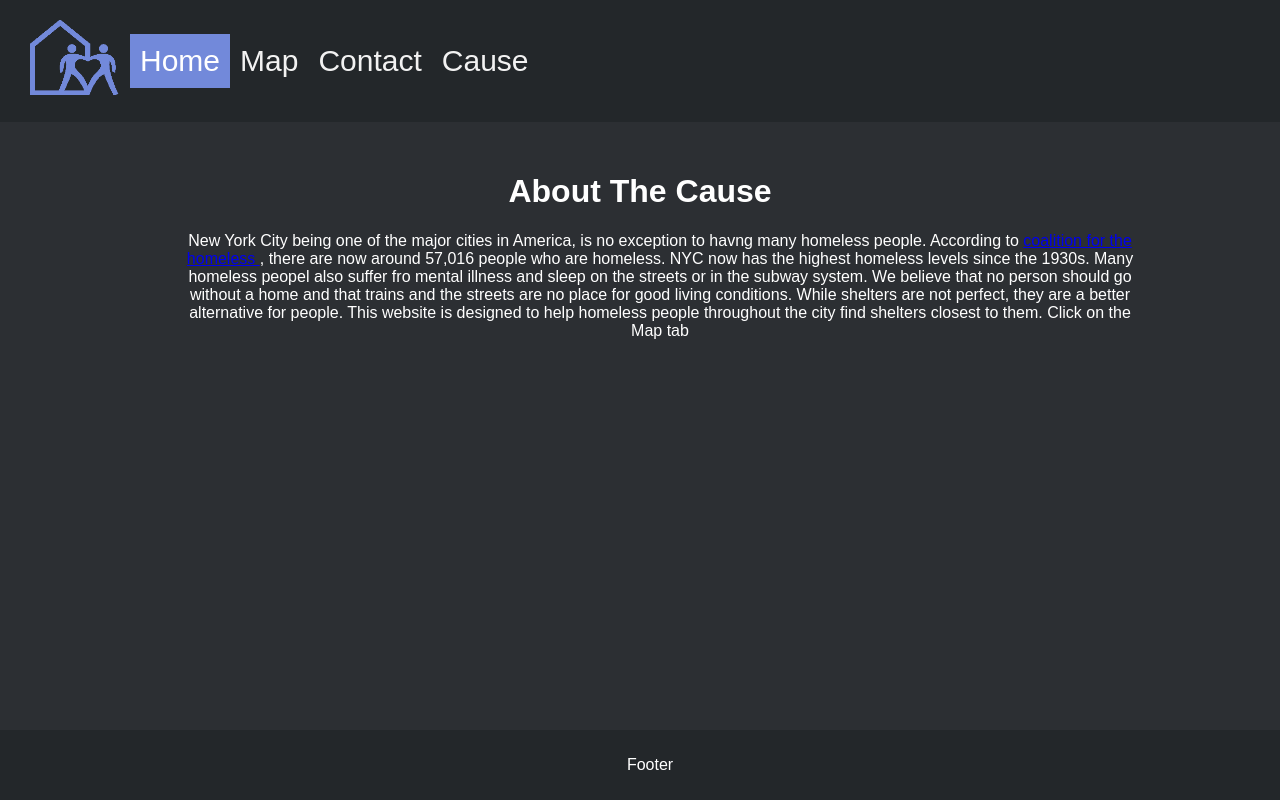
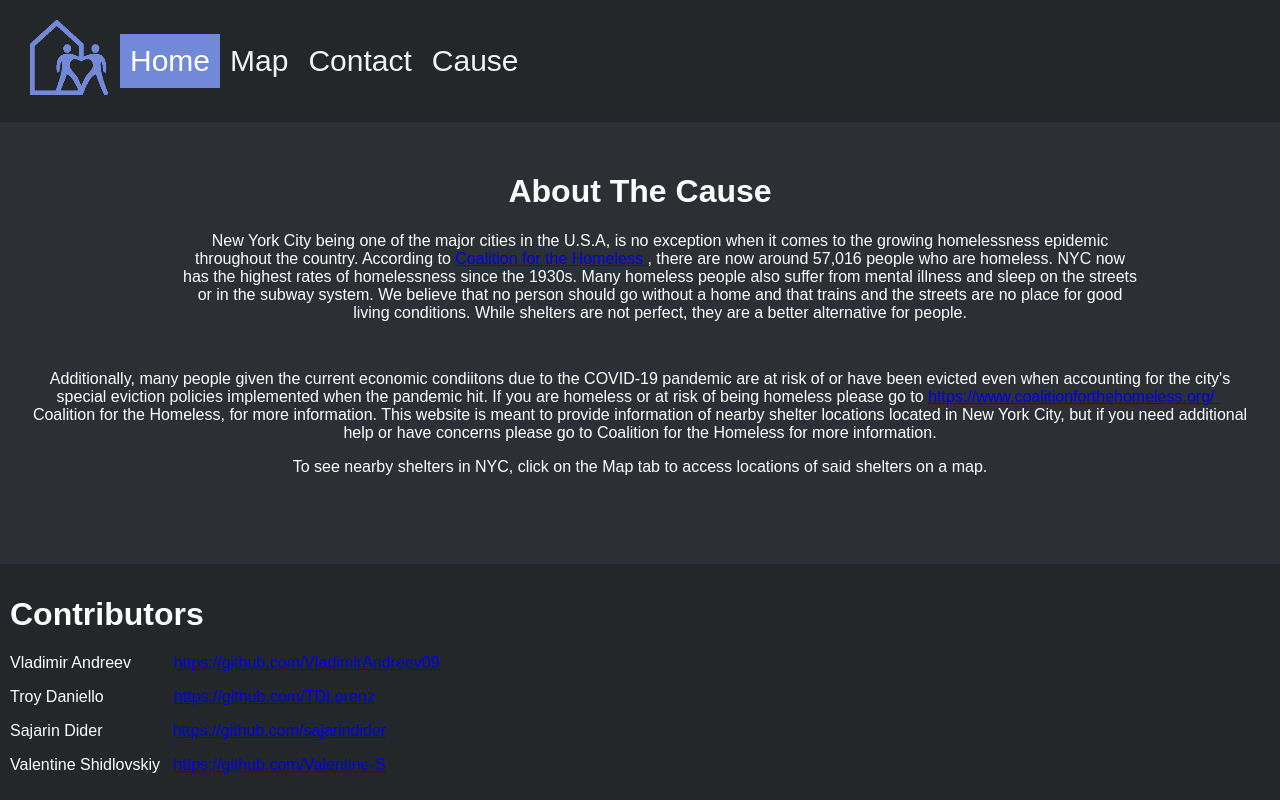
Before and after one commit to Valentine-S/HelpTheHomeless, a plain HTML site: page cause.html in a window 1280 px wide. Drawn offline with Linux system fonts and the light colour scheme.

Commit message:
Modified footer by adding contributor info on Cause page, also added more text to cause page.

```diff
--- a/cause.html
+++ b/cause.html
@@ -18,35 +18,56 @@
     <div class = "homepage">
       <h1>About The Cause</h1>
 
-      <p class = "homepage" style = "margin-left: 2.5em; padding: 0 7em 2em; border-width: 2px">
-        New York City being one of the major cities in America, is no exception
-        to havng many homeless people. According to
+      <p class = "cause">
+        New York City being one of the major cities in the U.S.A, is no exception when it comes
+        to the growing homelessness epidemic throughout the country. According to
         <a href ="https://www.coalitionforthehomeless.org/basic-facts-about-homelessness-new-york-city/">
-          coalition for the homeless
+          Coalition for the Homeless
         </a>
         , there are now around 57,016 people who are homeless. NYC now has the highest
-        homeless levels since the 1930s. Many homeless peopel also suffer fro mental illness
-        and sleep on the streets or in the subway system.
+        rates of homelessness since the 1930s. Many homeless people also suffer from mental illness
+        and sleep on the streets or in the subway system. We believe that no person should go without a
+        home and that trains and the streets are no place for good living conditions. While shelters are not perfect,
+        they are a better alternative for people.
 
+        <p></p>
 
-        We believe that no person should go without a home and that trains and the streets are no
-        place for good living conditions. While shelters are not perfect, they are a better alternative
-        for people.
+        Additionally, many people given the current economic condiitons due to the COVID-19
+        pandemic are at risk of or have been evicted even when accounting for the city's special eviction policies
+        implemented when the pandemic hit. If you are homeless or at risk of being homeless please go to <a href ="https://www.coalitionforthehomeless.org/">
+        https://www.coalitionforthehomeless.org/
+        </a>
+        &nbsp; Coalition for the Homeless, for more information.
+        This website is meant to provide information of nearby shelter locations located in New York
+        City, but if you need additional help or have concerns please go to Coalition for
+        the Homeless for more information.
 
+        <p></p>
 
-
-        This website is designed to help homeless people throughout the city find shelters
-        closest to them.
-
-        Click on the Map tab
-      </p>
+        To see nearby shelters in NYC,
+        click on the Map tab to access locations of said shelters on a map.
 
     </div>
 
     <img src="">
 
+    <img src="">
+
     <footer>
-      <p>Footer</p>
+      <p class ="spacing">
+        <h1>Contributors</h1>
+        <p></p>
+        Vladimir Andreev &emsp; &nbsp; &nbsp; <a href ="https://github.com/VladimirAndreev09">https://github.com/VladimirAndreev09</a>
+        <p></p>
+        Troy Daniello &emsp; &emsp; &ensp; &ensp; <a href="https://github.com/TDLorenz">https://github.com/TDLorenz</a>
+        <p></p>
+        Sajarin Dider &emsp; &emsp; &ensp; &ensp; <a href="https://github.com/sajarindider">https://github.com/sajarindider</a>
+        <p></p>
+        Valentine Shidlovskiy &nbsp; <a href="https://github.com/Valentine-S">https://github.com/Valentine-S</a>
+      </p>
+
+
+
     </footer>
   </body>
 </html>
--- a/css/style.css
+++ b/css/style.css
@@ -2,13 +2,13 @@ body {
   margin: 0;
   font-family: Arial, Helvetica, sans-serif;
   height: 100%;
-    background-color: #2C2F33;
+  background-color: #2c2f33;
   overflow-x: hidden;
 }
 
 .topnav {
   overflow: hidden;
-    background-color: #23272A;
+  background-color: #23272a;
   padding: 10px;
   width: 100%;
   display: flex;
@@ -23,7 +23,6 @@ body {
   padding: 10px 10px 10px 10px;
   text-decoration: none;
   font-size: 30px;
-
 }
 
 .topnav a:hover {
@@ -32,36 +31,59 @@ body {
 }
 
 .topnav a.active {
-    background-color: #7289DA;
+  background-color: #7289da;
   color: white;
 }
 
 .topnav a.logo {
   pointer-events: none;
-
 }
 
-.topnav a.logo img{
+.topnav a.logo img {
   width: 90px;
   height: 75px;
   padding-left: 10px;
 }
 
-
 footer {
-    background-color: #23272A;
+  background-color: #23272a;
   padding: 10px 10px 10px 10px;
-    text-align: center;
+  margin-top: 20px;
+  text-align: left; /*center*/
   color: white;
   bottom: 0;
   position: fixed;
   width: 100%;
 }
 
-
 .homepage {
   text-align: center;
-    background-color: #2C2F33;
+  background-color: #2c2f33;
   padding: 30px;
-    color:#FFFFFF;
+  color: #ffffff;
 }
+
+.column {
+  flex: 33.33%;
+  padding: 5px;
+}
+
+.row {
+  display: flex;
+}
+
+* {
+  box-sizing: border-box;
+}
+
+.spacing {
+  line-height: 0.8;
+  margin-bottom: 1em;
+  word-spacing: 30px;
+}
+
+.cause {
+  margin-left: 2.5em;
+  padding: 0 7em 2em;
+  border-width: 2px;
+}
```
Lines whose indentation alone changed are shown as unchanged.
